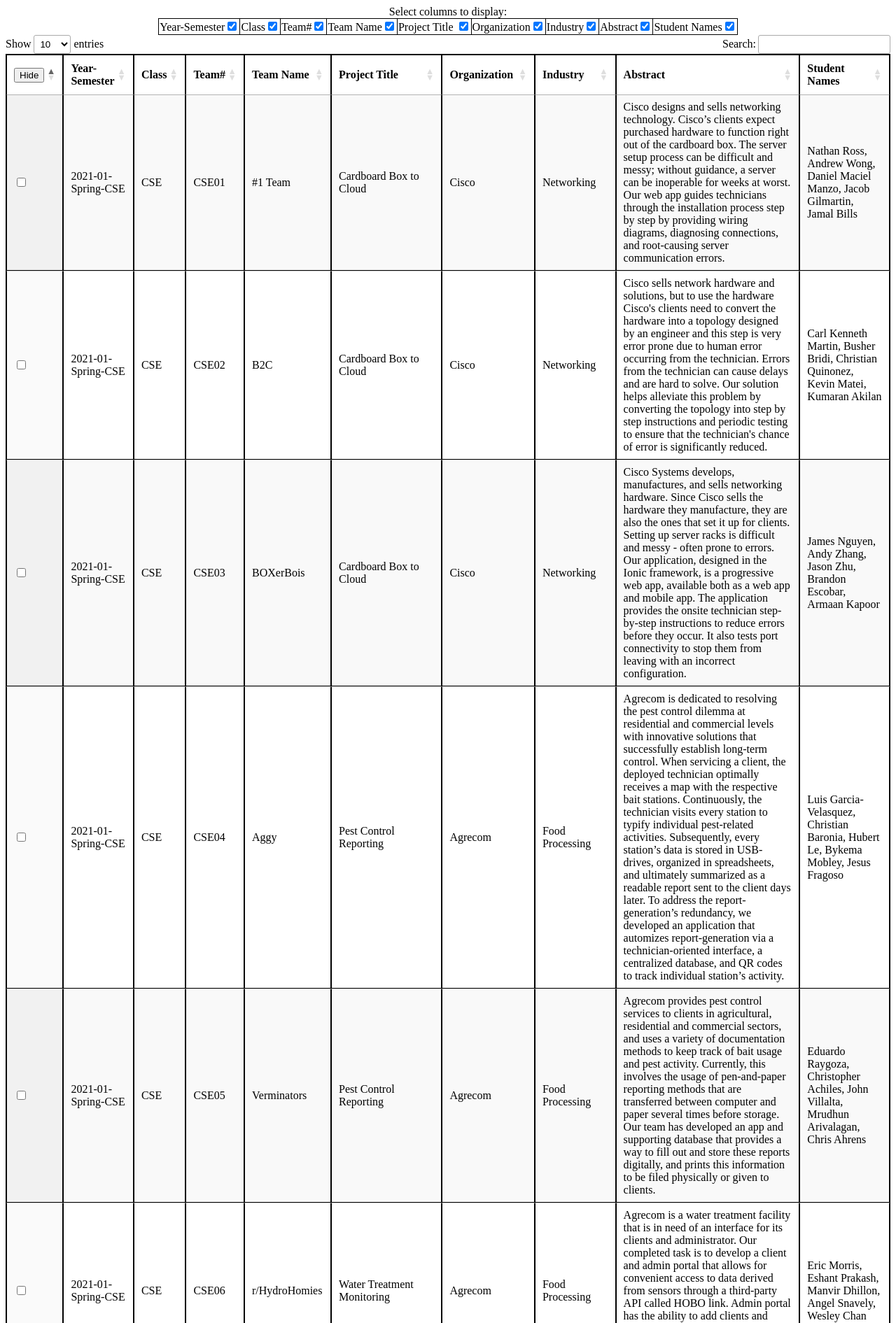
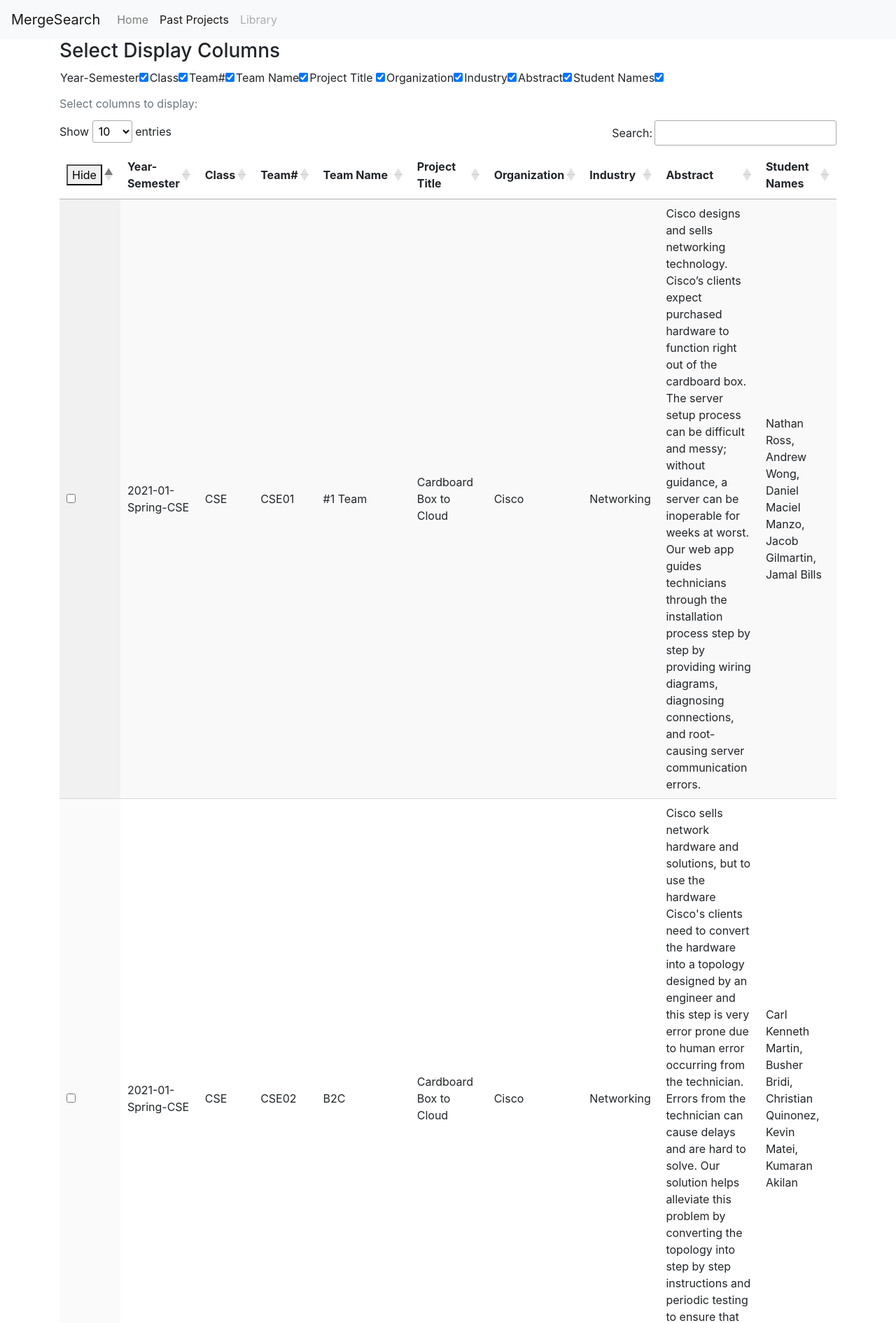
Before and after one commit to CSE120-Veracruz-Ventures/MergeSearch, a Flask app: page / in a window 1280 px wide. Shown: the top 1891 px of the page at 70% size. Run offline with Flask 2, Linux system fonts and the light colour scheme; some libraries are stand-ins or nearby versions.

Commit message:
bootstrap overhaul

```diff
--- a/app.py
+++ b/app.py
@@ -9,10 +9,12 @@
 
 app = Flask(__name__)
 
+# converts csv to pandas file
 data = pd.read_csv('static/past.csv')
 
 @app.context_processor
 def inject():
+    # converts pandas to json
     return dict(json_data=data.to_json(orient='records'))
 
 @app.route('/')
--- a/static/script.js
+++ b/static/script.js
@@ -73,6 +73,7 @@
 
 var searches = 0;
 
+// this input is hardcoded and that's why it looks like the way it does
 function incrementSearch(data) {
     const columns = Object.keys(data[0]);
     var target = document.getElementById("new_searches");
--- a/static/style.css
+++ b/static/style.css
@@ -1,8 +1,25 @@
-table, td, col, th {
+/* table, td, col, th {
     border: 1px solid black;
     border-collapse: collapse;
   }
 
 #column_filter {
   margin: auto;
+} */
+
+.mt-0 {
+  margin-top: 0 !important;
 }
+
+.ml-1 {
+  margin-left: ($spacer * .25) !important;
+}
+
+.px-2 {
+  padding-left: ($spacer * .5) !important;
+  padding-right: ($spacer * .5) !important;
+}
+
+.p-3 {
+  padding: $spacer !important;
+}
--- a/templates/index.html
+++ b/templates/index.html
@@ -9,12 +9,29 @@
     <link href="https://fonts.googleapis.com/css?family=Dosis:400,700" rel="stylesheet" />
     <link href="../static/style.css" rel="stylesheet" />
     <link rel="stylesheet" type="text/css" href="https://cdn.datatables.net/1.11.3/css/jquery.dataTables.css">
+
     <script src="https://ajax.googleapis.com/ajax/libs/jquery/3.5.1/jquery.min.js"></script>
+    <!-- css -->
+    <link rel="stylesheet" href="https://maxcdn.bootstrapcdn.com/bootstrap/4.0.0/css/bootstrap.min.css" integrity="sha384-Gn5384xqQ1aoWXA+058RXPxPg6fy4IWvTNh0E263XmFcJlSAwiGgFAW/dAiS6JXm" crossorigin="anonymous">
     <script type="text/javascript" charset="utf8" src="https://cdn.datatables.net/1.11.3/js/jquery.dataTables.js"></script>
     <script src="../static/script.js"></script>
   </head>
 
   <body>
+    <!-- Navigation Bar -->
+    <nav class="navbar navbar-expand-lg navbar-light bg-light">
+      <a class="navbar-brand" href="#">MergeSearch</a>
+      <button class="navbar-toggler" type="button" data-toggle="collapse" data-target="#navbarNavAltMarkup" aria-controls="navbarNavAltMarkup" aria-expanded="false" aria-label="Toggle navigation">
+        <span class="navbar-toggler-icon"></span>
+      </button>
+      <div class="collapse navbar-collapse" id="navbarNavAltMarkup">
+        <div class="navbar-nav">
+          <a class="nav-item nav-link" href="#">Home</a>
+          <a class="nav-item nav-link active" href="#">Past Projects<span class="sr-only">(current)</span></a>
+          <a class="nav-item nav-link disabled" href="#">Library</a>
+        </div>
+      </div>
+    </nav>
 
     <!--<form id="search" method="post" action="/">
     <input type="text" name="searchbar" id="searchbar" placeholder="Search"
@@ -24,6 +41,9 @@
 
     <!--<div id="results"></div>-->
 
+    <!-- column filtering -->
+    <div class="container">
+    <h3>Select Display Columns</h3>
     <table id="column_filter">
       <caption>Select columns to display:</caption>
       <tr>
@@ -32,6 +52,7 @@
         {% endfor %}
       </tr>
     </table>
+
     <table id="results_table" class="display">
       <thead>
         <tr>
@@ -62,7 +83,11 @@
         {% endfor %}
       </tbody>
     </table>
-    <div id="new_searches"></div>
-    <button id="new_search" class="button" onclick="incrementSearch({{ json_data }})">New Search</button>
+    <br>
+    <div id="new_searches">
+      <button id="new_search" class="button" onclick="incrementSearch({{ json_data }})">New Search</button>
+    </div>
+  </div>
+  <!-- end container -->
   </body>
 </html>
```
Also changed, not shown: templates/results.html (+7 -1 lines).
